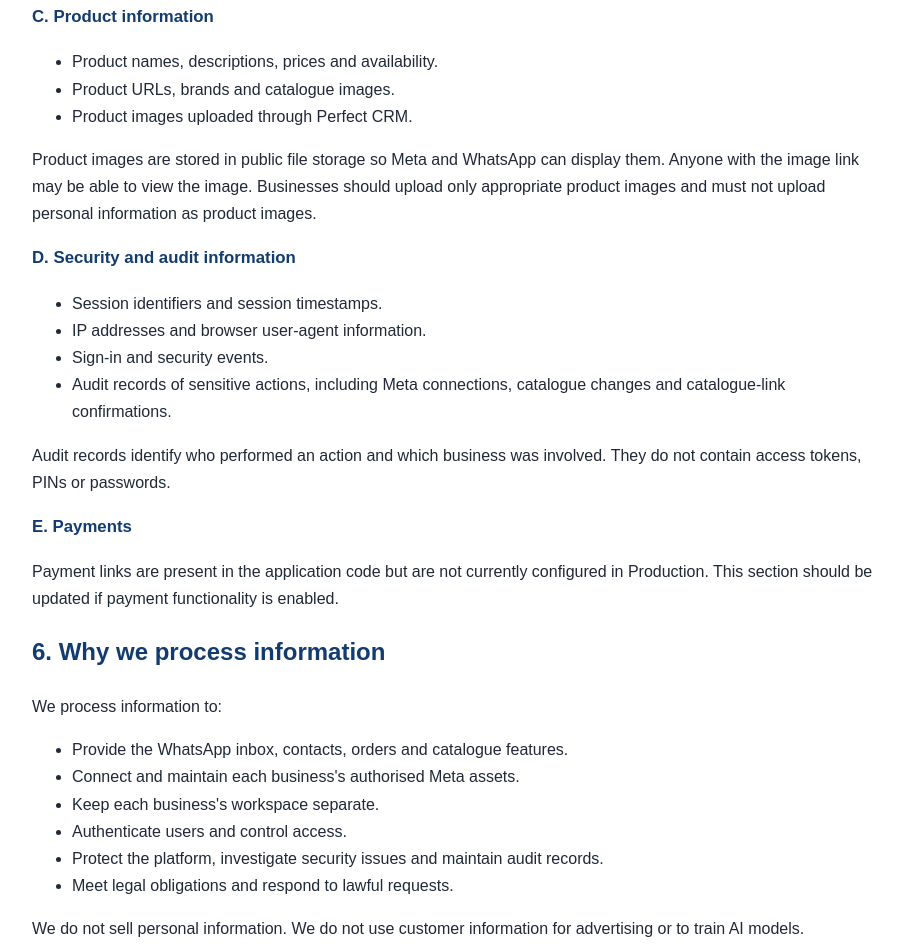
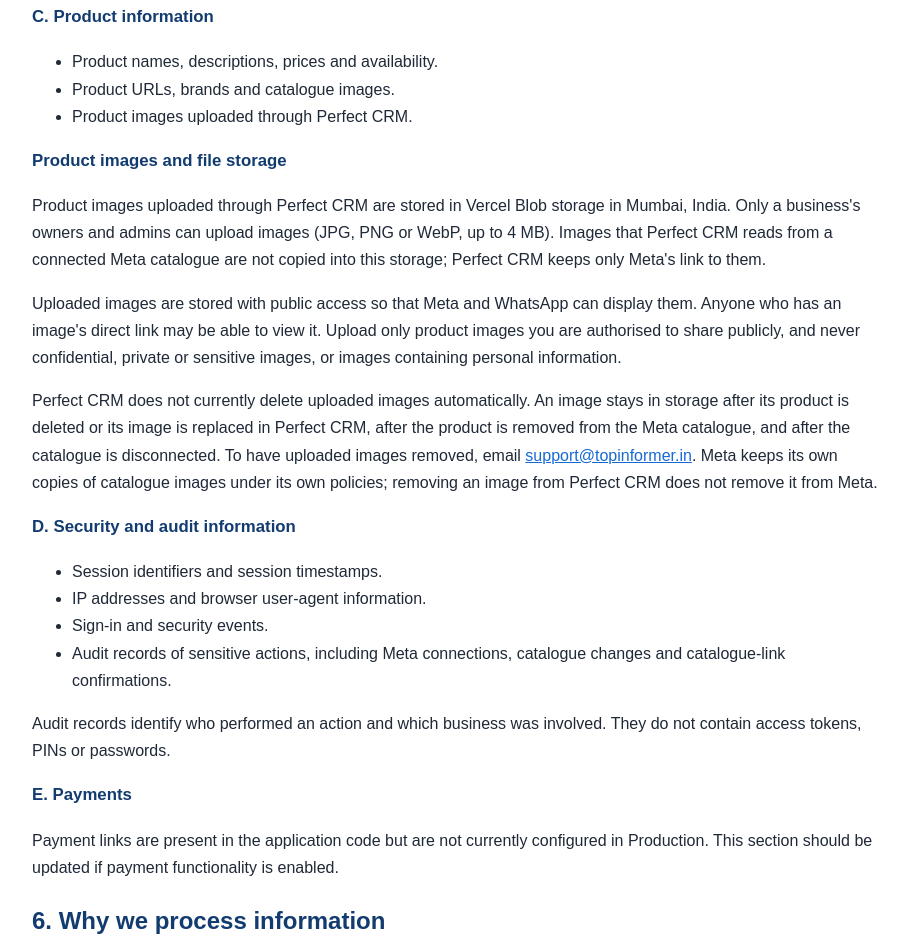
Before and after one commit to jonesabrahamp91-art/perfect-crm-privacy, a plain HTML site: page index.html in a window 1280 px wide. Shown: the part 2806-3752 px from the top of the page, without its empty margins (183-1086 px from the left). Drawn offline with Linux system fonts and the light colour scheme.

Commit message:
Clarify product image storage and retention in privacy policy

```diff
--- a/index.html
+++ b/index.html
@@ -107,7 +107,10 @@
 <li>Product URLs, brands and catalogue images.</li>
 <li>Product images uploaded through Perfect CRM.</li>
 </ul>
-<p>Product images are stored in public file storage so Meta and WhatsApp can display them. Anyone with the image link may be able to view the image. Businesses should upload only appropriate product images and must not upload personal information as product images.</p>
+<h3>Product images and file storage</h3>
+<p>Product images uploaded through Perfect CRM are stored in Vercel Blob storage in Mumbai, India. Only a business's owners and admins can upload images (JPG, PNG or WebP, up to 4 MB). Images that Perfect CRM reads from a connected Meta catalogue are not copied into this storage; Perfect CRM keeps only Meta's link to them.</p>
+<p>Uploaded images are stored with public access so that Meta and WhatsApp can display them. Anyone who has an image's direct link may be able to view it. Upload only product images you are authorised to share publicly, and never confidential, private or sensitive images, or images containing personal information.</p>
+<p>Perfect CRM does not currently delete uploaded images automatically. An image stays in storage after its product is deleted or its image is replaced in Perfect CRM, after the product is removed from the Meta catalogue, and after the catalogue is disconnected. To have uploaded images removed, email <a href="mailto:support@topinformer.in">support@topinformer.in</a>. Meta keeps its own copies of catalogue images under its own policies; removing an image from Perfect CRM does not remove it from Meta.</p>
 <h3>D. Security and audit information</h3>
 <ul>
 <li>Session identifiers and session timestamps.</li>
```
